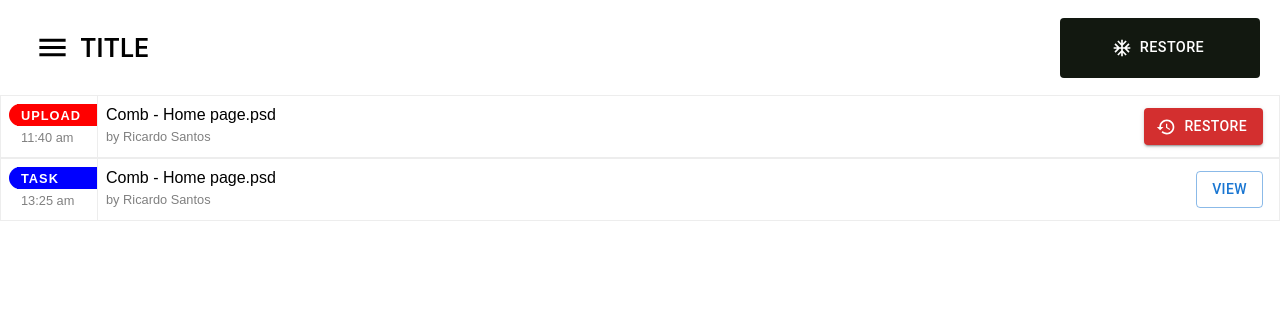
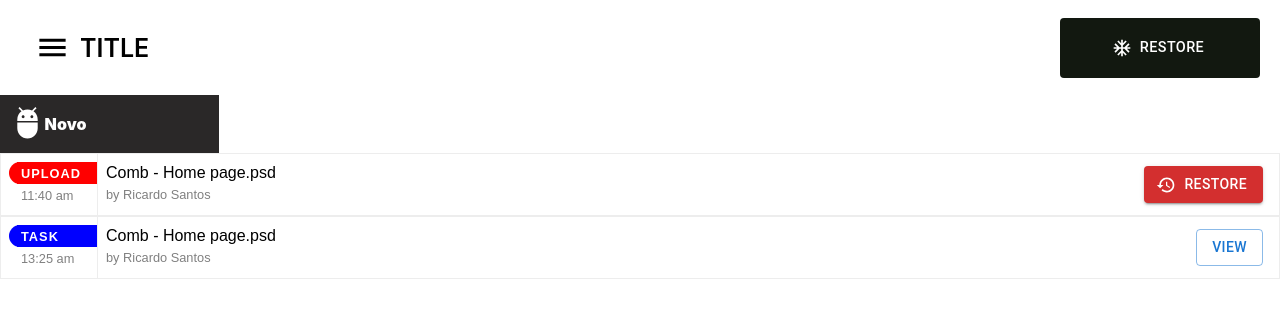
Before and after one commit to gabrielmg7/treino-react-typescript, a React (Create React App) app: page / in a window 1280 px wide. Shown: the top 318 px of the page. Built offline with nearby package versions, Linux system fonts and the light colour scheme.

Commit message:
componente NavbarItem

```diff
--- a/src/App.tsx
+++ b/src/App.tsx
@@ -3,18 +3,21 @@ import React from 'react';
 import ItemProject from './components/ItemProject';
 import RestoreIcon from '@mui/icons-material/Restore';
 import Head from './components/Head';
-import MenuIcon from '@mui/icons-material/Menu';
-import AcUnitIcon from '@mui/icons-material/AcUnit';
+import {AcUnit, Menu, Adb} from '@mui/icons-material';
 import { color } from '@mui/system';
 import './css/head.css';
+import './css/NavbarItem.css';
+import NavbarItem from './components/NavbarItem';
 
 function App() {
   return (
     <div>
       <div className = {"head"}>
-        <Head name='Title' icon={< MenuIcon fontSize="large" />} />
-        <Button startIcon={< AcUnitIcon />}>Restore </Button>
+        <Head name='Title' icon={< Menu fontSize="large" />} />
+        <Button startIcon={< AcUnit />}>Restore </Button>
       </div>
+
+      <NavbarItem name= 'Novo' icon={<Adb fontSize="large"/>} />
 
       <ItemProject
         tag='Upload'
--- /dev/null
+++ b/src/components/NavbarItem.tsx
@@ -0,0 +1,13 @@
+import { SpaceBarTwoTone } from '@mui/icons-material';
+import '../css/NavbarItem.css';
+
+function NavbarItem(props:any){
+    return(
+        <div className={"item-container"}>
+            <span className = {"item-icon"}>{props.icon}</span>
+            <span className = {"item-name"}>{props.name}</span>
+        </div>
+    )
+}
+
+export default NavbarItem;
--- /dev/null
+++ b/src/css/NavbarItem.css
@@ -0,0 +1,9 @@
+.item-container {
+    display: flex;
+    width: 200px;
+    align-items: center;
+    padding: 0.6rem;
+    color: #fff;
+    background-color: rgba(41, 39, 39, 0.993);
+    font-weight: 900;
+}
```
